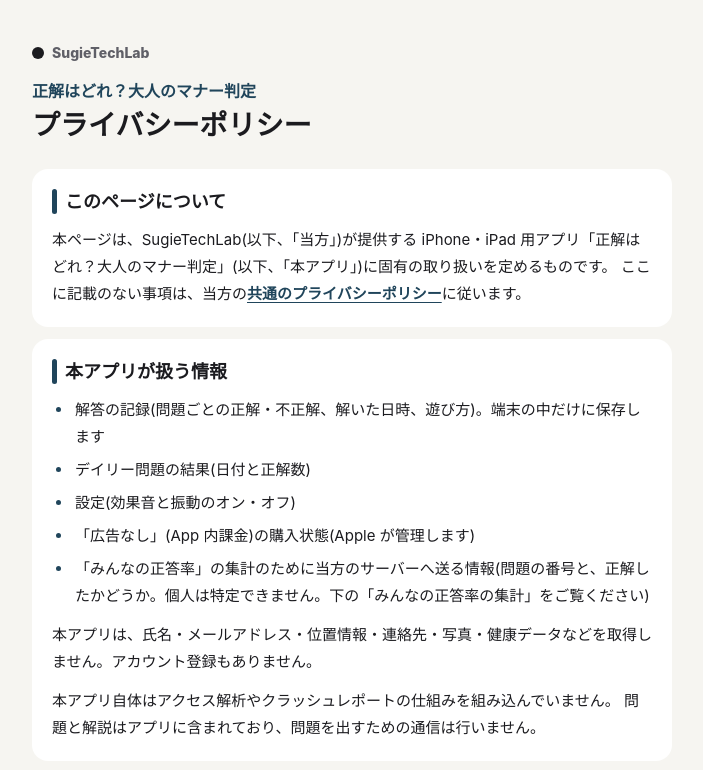
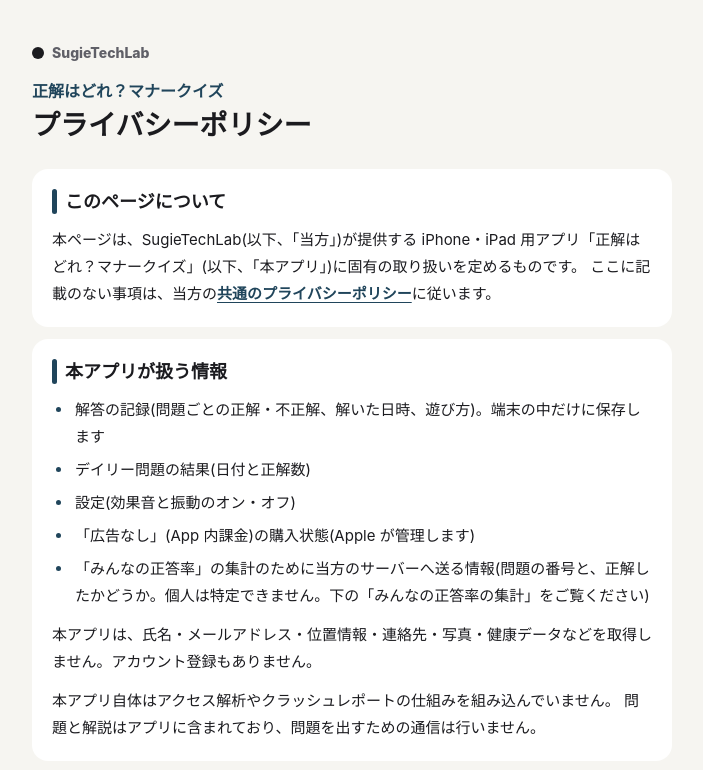
Before and after one commit to TakashiSugie/store, a plain HTML site: page privacy-policy/manner-judge/index.html in a window 1280 px wide. Shown: the top 770 px of the page, without its empty margins (288-991 px from the left). Drawn offline with Linux system fonts and the light colour scheme.

Commit message:
マナークイズのプライバシーポリシーのアプリ名を「正解はどれ？マナークイズ」にした
Co-Authored-By: Claude Sonnet 5.5 <noreply@anthropic.com>
Claude-Session: https://claude.ai/code/session_01SzTL2Rb9Y7jeorRbNbWZWX

```diff
--- a/privacy-policy/manner-judge/index.html
+++ b/privacy-policy/manner-judge/index.html
@@ -3,8 +3,8 @@
 <head>
   <meta charset="UTF-8">
   <meta name="viewport" content="width=device-width, initial-scale=1.0">
-  <title>正解はどれ？大人のマナー判定 プライバシーポリシー - SugieTechLab</title>
-  <meta name="description" content="「正解はどれ？大人のマナー判定」のプライバシーポリシーです。">
+  <title>正解はどれ？マナークイズ プライバシーポリシー - SugieTechLab</title>
+  <meta name="description" content="「正解はどれ？マナークイズ」のプライバシーポリシーです。">
   <meta name="robots" content="index, follow">
   <link rel="canonical" href="https://takashisugie.github.io/store/privacy-policy/manner-judge/">
   <meta name="theme-color" media="(prefers-color-scheme: light)" content="#F5F3EE">
@@ -16,7 +16,7 @@
     <!-- Header -->
     <header class="page-header">
       <span class="page-header__brand">SugieTechLab</span>
-      <h1 class="page-header__title"><span class="page-header__app">正解はどれ？大人のマナー判定</span>プライバシーポリシー</h1>
+      <h1 class="page-header__title"><span class="page-header__app">正解はどれ？マナークイズ</span>プライバシーポリシー</h1>
     </header>
 
     <!-- 1. 位置づけ -->
@@ -24,7 +24,7 @@
       <h2 class="section__heading">このページについて</h2>
       <div class="section__body">
         <p>
-          本ページは、SugieTechLab(以下、「当方」)が提供する iPhone・iPad 用アプリ「正解はどれ？大人のマナー判定」(以下、「本アプリ」)に固有の取り扱いを定めるものです。
+          本ページは、SugieTechLab(以下、「当方」)が提供する iPhone・iPad 用アプリ「正解はどれ？マナークイズ」(以下、「本アプリ」)に固有の取り扱いを定めるものです。
           ここに記載のない事項は、当方の<a href="../">共通のプライバシーポリシー</a>に従います。
         </p>
       </div>
```
